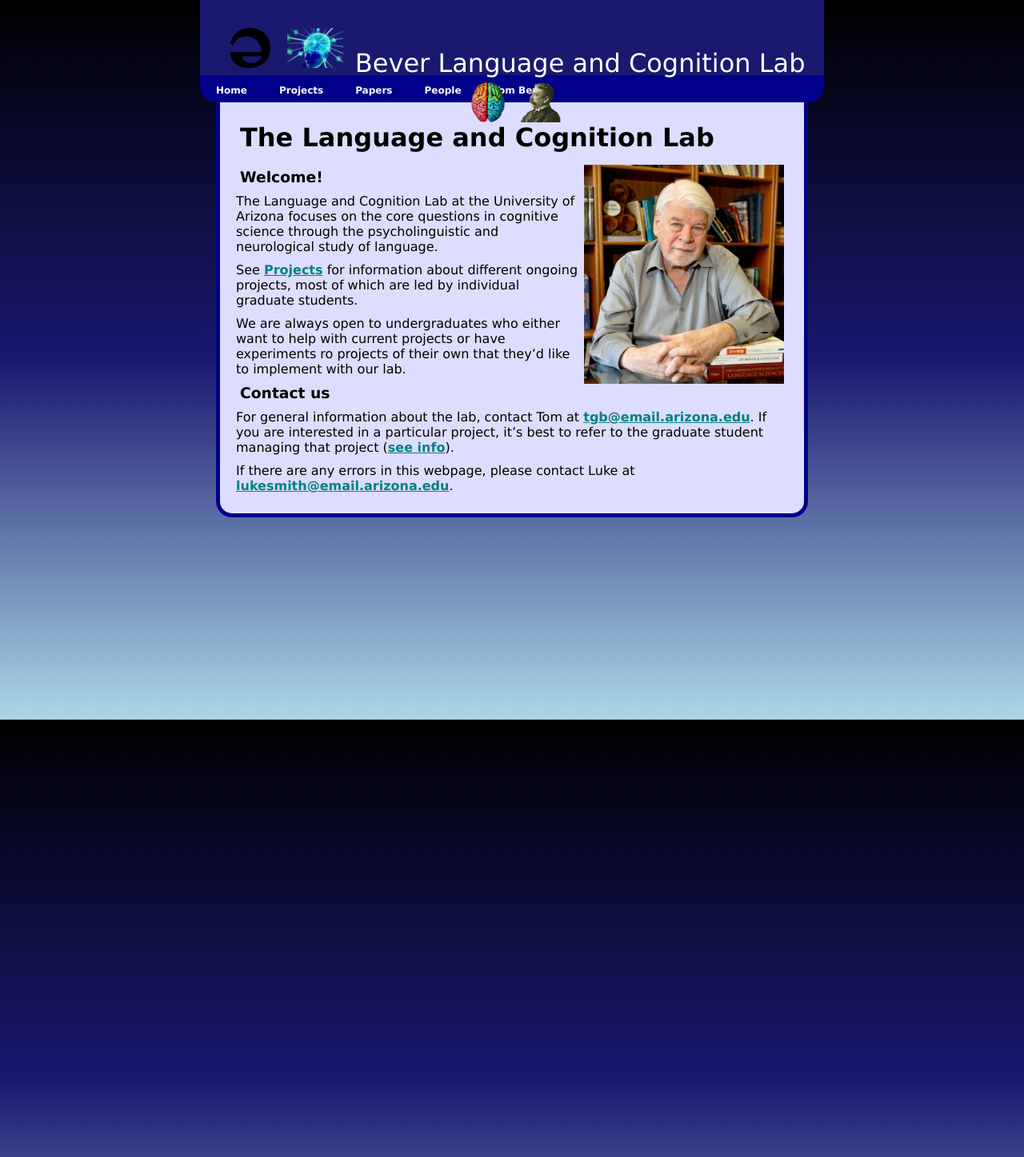
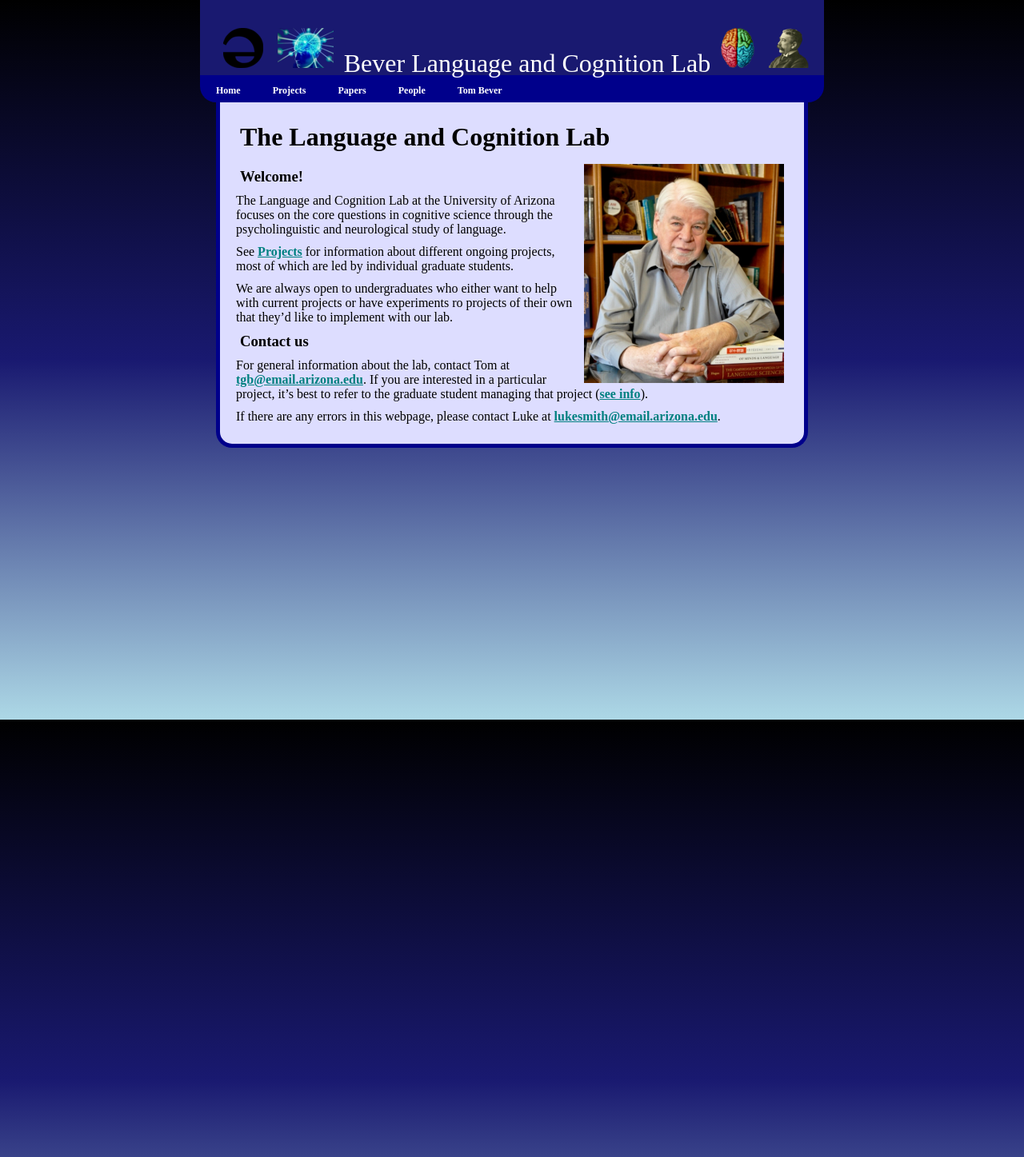
Before and after one commit to coglanglab/coglanglab.github.io, a Jekyll site: the page built from index.md, in a window 1280 px wide. Shown: the whole page at 80% size. Built offline with Jekyll 4.4.1, drawn with Linux system fonts in a browser that asks for light colours; our own code applies the rules of GitHub Pages for plain Markdown files.

Commit message:
font change

```diff
--- a/css/style.css
+++ b/css/style.css
@@ -13,7 +13,7 @@ Created : September 11, First Year of Our Lord Trump
 *{
     margin:0;
     padding:0;
-    font-family:Verdana, Arial, Helvetica, sans-serif;
+    font-family:Tinos, Verdana, Arial, Helvetica, sans-serif;
 }
 
 body, html{
```
Also changed, not shown: 1 other file.
